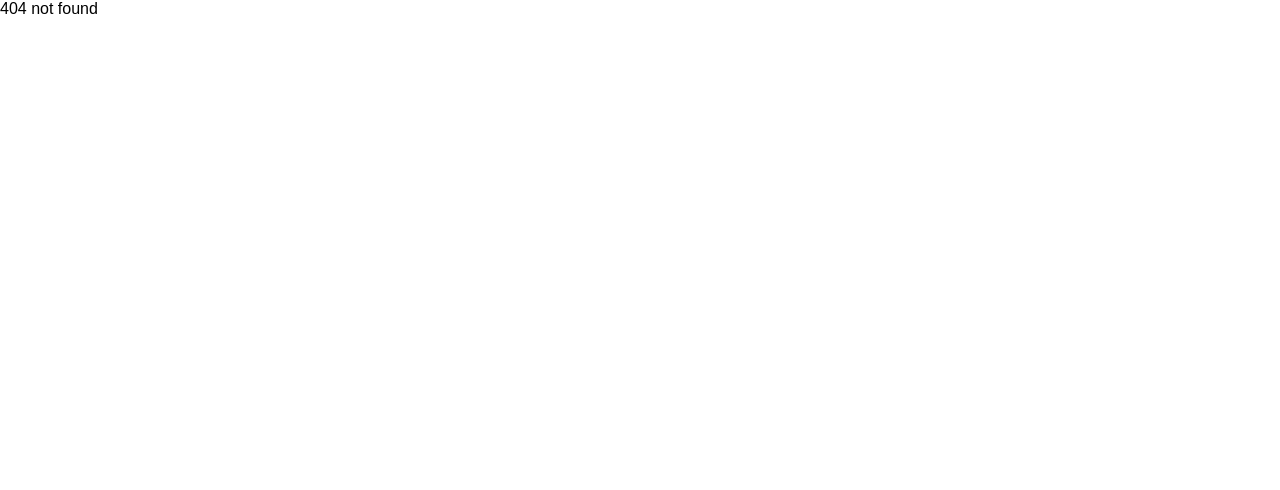
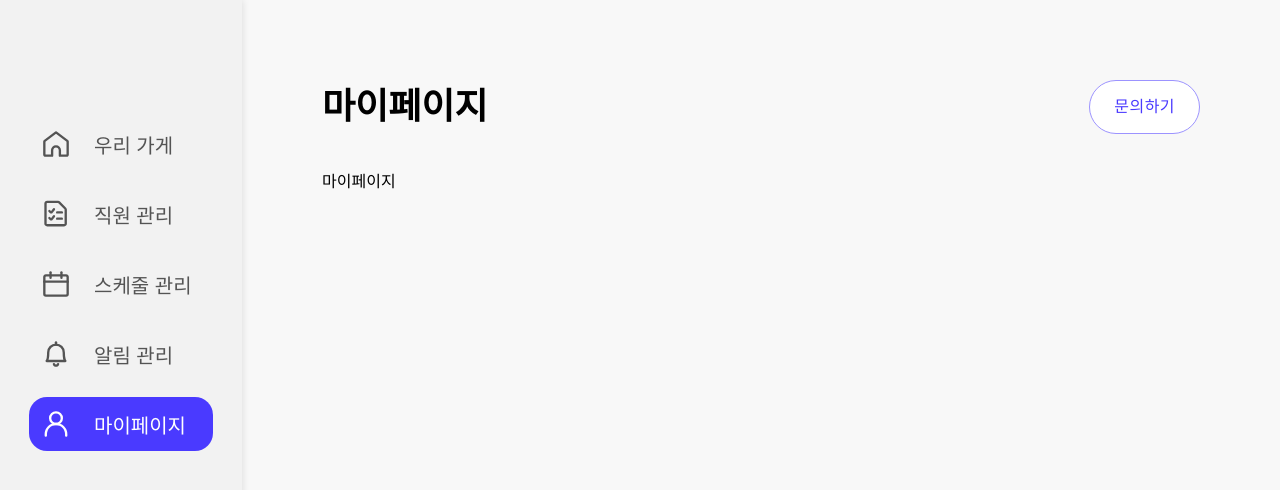
Before and after one commit to swyp-7/stamp-FrontEnd, a React (Create React App) app: page /my-page in a window 1280 px wide. Before the commit this address had no page. Shown: the top 490 px of the page. Built offline with nearby package versions, Linux system fonts and the light colour scheme; a web font is replaced by a local one.

Commit message:
feat: 메인페이지 레이아웃 생성

```diff
--- /dev/null
+++ b/src/components/Layout/MainMenuLayout.tsx
@@ -0,0 +1,52 @@
+import { AskButton } from "components/atoms/Button";
+import MainNav from "components/molecules/Main/MainNav";
+import { ReactElement } from "react";
+import styled from "styled-components";
+
+interface Props {
+  children: ReactElement;
+  activeIcon: "Home" | "Test" | "Calendar" | "Bell" | "User";
+  title: string;
+}
+
+const Layout = ({ children, activeIcon, title }: Props) => {
+  return (
+    <StyledLayout>
+      <MainNav activeIcon={activeIcon} />
+      <main>
+        <div>
+          <h1>{title}</h1>
+          <AskButton />
+        </div>
+        {children}
+      </main>
+    </StyledLayout>
+  );
+};
+
+export default Layout;
+
+const StyledLayout = styled.div`
+  height: 100vh;
+  display: grid;
+  grid-template-columns: 242px 1fr;
+  background-color: #f8f8f8;
+
+  main {
+    padding: 77px 80px;
+    display: grid;
+    grid-template-rows: 50px 1fr;
+    gap: 41px;
+
+    > div {
+      width: 100%;
+      display: flex;
+      justify-content: space-between;
+
+      h1 {
+        font-weight: 700;
+        font-size: 36px;
+      }
+    }
+  }
+`;
--- a/src/components/molecules/Main/MainNav.tsx
+++ b/src/components/molecules/Main/MainNav.tsx
@@ -1,17 +1,24 @@
 import styled from "styled-components";
 import MainNavIcon from "./MainNavIcon";
+import { navIconList, navLink } from "constants/MenuText";
+import { useNavigate } from "react-router-dom";
 
 interface Props {
   activeIcon?: "Home" | "Test" | "Calendar" | "Bell" | "User";
 }
 
-const iconList = ["Home", "Test", "Calendar", "Bell", "User"] as const;
+const MainNav = ({ activeIcon = "Home" }: Props) => {
+  const navigate = useNavigate();
 
-const MainNav = ({ activeIcon = "Home" }: Props) => {
   return (
     <Wrap>
-      {iconList.map((icon, idx) => (
-        <MainNavIcon key={idx} iconType={icon} isActive={icon === activeIcon} />
+      {navIconList.map((icon, idx) => (
+        <MainNavIcon
+          key={idx}
+          iconType={icon}
+          isActive={icon === activeIcon}
+          onClick={() => navigate(navLink[idx])}
+        />
       ))}
     </Wrap>
   );
--- a/src/components/molecules/Main/MainNavIcon.tsx
+++ b/src/components/molecules/Main/MainNavIcon.tsx
@@ -9,6 +9,7 @@ import { MainNavTitle } from "constants/MenuText";
 interface Props {
   isActive?: boolean;
   iconType: "Home" | "Test" | "Calendar" | "Bell" | "User";
+  onClick: () => void;
 }
 
 const icons = {
@@ -19,11 +20,11 @@ const icons = {
   User: UserIcon
 } as const;
 
-const MainNavIcon = ({ isActive = false, iconType }: Props) => {
+const MainNavIcon = ({ isActive = false, iconType, onClick }: Props) => {
   const IconComponent = iconType ? icons[iconType] : HomeIcon;
 
   return (
-    <IconOuterWrap $isActive={isActive}>
+    <IconOuterWrap $isActive={isActive} onClick={onClick}>
       <IconComponent />
       <span>{MainNavTitle[iconType]}</span>
     </IconOuterWrap>
@@ -41,7 +42,8 @@ const IconOuterWrap = styled.div<{ $isActive: boolean }>`
   gap: 24px;
   align-items: center;
   margin-bottom: 16px;
-  ${({ $isActive }) => ($isActive ? "background-color: var(--main-1);" : "cursor: pointer;")}
+  cursor: ${({ $isActive }) => ($isActive ? "default" : "pointer")};
+  ${({ $isActive }) => $isActive && "background-color: var(--main-1);"}
 
   svg {
     stroke: ${({ $isActive }) => ($isActive ? "white" : "#545454")};
--- a/src/constants/MenuText.ts
+++ b/src/constants/MenuText.ts
@@ -12,3 +12,7 @@ export const MainNavTitle = {
   Bell: "알림 관리",
   User: "마이페이지"
 };
+
+export const navIconList = ["Home", "Test", "Calendar", "Bell", "User"] as const;
+
+export const navLink = ["/my-store", "/management", "/schedule", "/notification", "/my-page"];
--- a/src/pages/Main.tsx
+++ b/src/pages/Main.tsx
@@ -1,19 +1,11 @@
-import MainNav from "components/molecules/Main/MainNav";
-import styled from "styled-components";
+import Layout from "components/Layout/MainMenuLayout";
 
-const main = () => {
+const Main = () => {
   return (
-    <Layout>
-      <MainNav activeIcon="Home" />
+    <Layout activeIcon="Home" title="우리 가게">
+      <div>우리가게</div>
     </Layout>
   );
 };
 
-export default main;
-
-const Layout = styled.div`
-  height: 100vh;
-  display: grid;
-  grid-template-columns: 112px 1fr;
-  background-color: #f8f8f8;
-`;
+export default Main;
--- /dev/null
+++ b/src/pages/Manage.tsx
@@ -0,0 +1,12 @@
+import Layout from "components/Layout/MainMenuLayout";
+import styled from "styled-components";
+
+const Manage = () => {
+  return (
+    <Layout activeIcon="Test" title="직원 관리">
+      <div>직원관리</div>
+    </Layout>
+  );
+};
+
+export default Manage;
--- /dev/null
+++ b/src/pages/MyPage.tsx
@@ -0,0 +1,11 @@
+import Layout from "components/Layout/MainMenuLayout";
+
+const Mypage = () => {
+  return (
+    <Layout activeIcon="User" title="마이페이지">
+      <div>마이페이지</div>
+    </Layout>
+  );
+};
+
+export default Mypage;
--- /dev/null
+++ b/src/pages/Notification.tsx
@@ -0,0 +1,11 @@
+import Layout from "components/Layout/MainMenuLayout";
+
+const Notification = () => {
+  return (
+    <Layout activeIcon="Bell" title="알림 관리">
+      <div>알림 관리</div>
+    </Layout>
+  );
+};
+
+export default Notification;
--- /dev/null
+++ b/src/pages/Schedule.tsx
@@ -0,0 +1,11 @@
+import Layout from "components/Layout/MainMenuLayout";
+
+const Schedule = () => {
+  return (
+    <Layout activeIcon="Calendar" title="스케줄 관리">
+      <div>스케줄 관리</div>
+    </Layout>
+  );
+};
+
+export default Schedule;
```
Also changed, not shown: src/App.tsx (+9 -1 lines).
